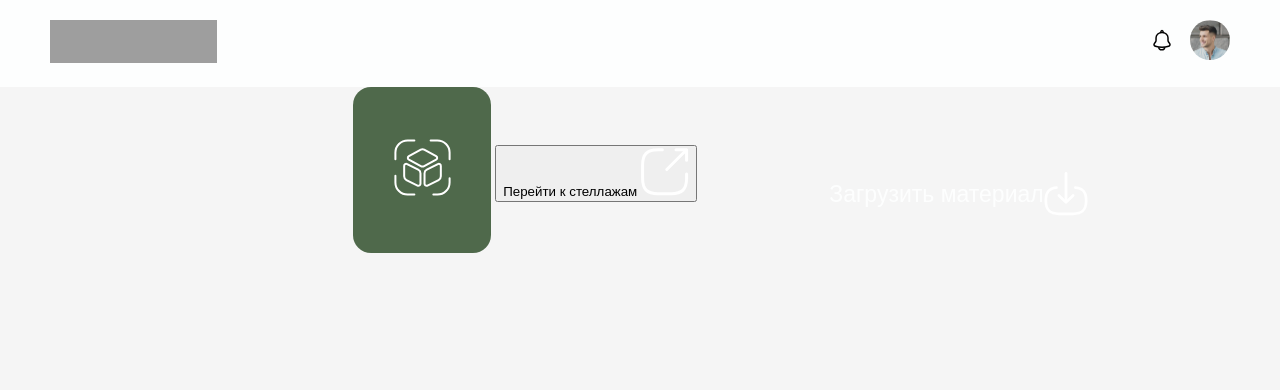
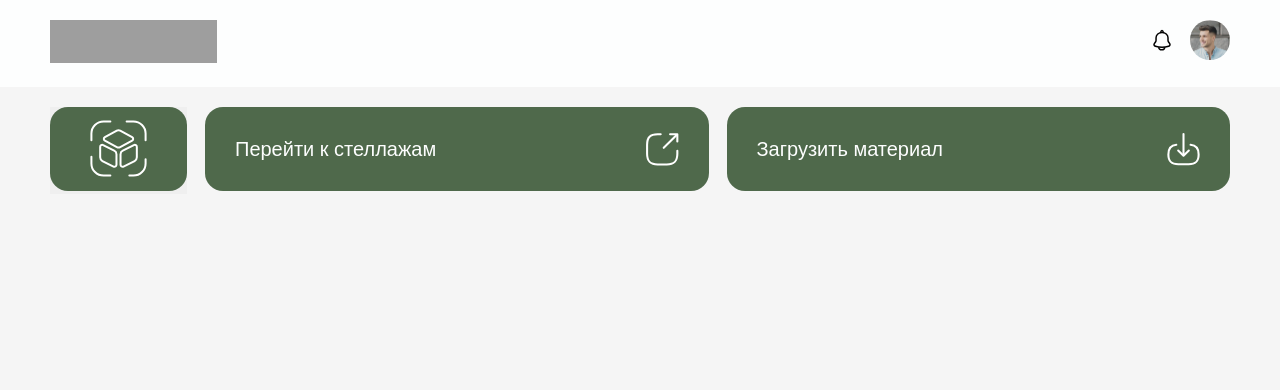
Before and after one commit to xJaSzyy/PineSnap, a Flask app: page / in a window 1280 px wide. Shown: the top 390 px of the page. Run offline with Flask 3, Linux system fonts and the light colour scheme; data that the repository does not hold is empty; grey boxes are pictures that could not be loaded.

Commit message:
Изменение расположение и стиль кнопок

```diff
--- a/static/css/style.css
+++ b/static/css/style.css
@@ -51,85 +51,91 @@ main{
   padding-bottom: 90px;
   display: flex;
   flex-direction: column;
-  align-items: flex-end;
+}
+
+nav{
+  display: flex;
+  margin-top: 20px;
 }
 
 button.btnDownload{
-width: 533px;
-  height: 166px;
-  background-color: rgba(255, 255, 255, 0);
+  width: 100%;
+  height: 84px;
   color: #FDFEFE;
-
+  background-color: #4f694b;
   border-radius: 18px;
   border: none;
   text-decoration: none;
-  font-size: 23px;
-  /* padding-left: 56px;
-  padding-right: 56px; */
-  text-align: right;
+  font-size: 20px;
   display: flex;
   align-items: center;
-  margin-top: 24px;
-  float: right;
-  justify-content: center;
-  align-items: center;
-  z-index: 2;
-}
+  cursor: pointer;
+  padding-left: 30px;
+  padding-right: 30px;
+  justify-content: space-between;
 
-img.backDown{
-  position: absolute;
-  margin-top: 190px;
-  z-index: 1;
-  width: 533px;
-  height: 166px;
-  border-radius: 18px;
-  border: none;
 }
 
 .btnDownload:hover {
   background-color: #5a6e57;
 }
 
-.btnDownload img {
-  width: 24px;
-  height: 24px;
-  margin-right: 10px;
+img.imgStelaz{
+  width: 33px;
+  height: 33px;
 }
 
-a{
-  text-decoration: none;
+button.linkStelaz{
+  width: 100%;
+  height: 84px;
   color: #FDFEFE;
-}
-
-img.imgDown{
-  height: 44px;
-  width: 44px;
-}
-
-button.model{
-  width: 138px;
-  height: 166px;
   background-color: #4f694b;
-  color: #FDFEFE;
   border-radius: 18px;
   border: none;
   text-decoration: none;
   font-size: 20px;
-
-  /* padding-left: 56px;
-  padding-right: 56px; */
-  /* text-align: right;
   display: flex;
   align-items: center;
-  margin-top: 24px;
-  float: right;
-  justify-content: center;
-  align-items: center; */
+  cursor: pointer;
+  padding-left: 30px;
+  padding-right: 30px;
+  justify-content: space-between;
+  margin-right: 18px;
+  margin-left: 18px;
 }
 
-.model:hover {
+.linkStelaz:hover {
   background-color: #5a6e57;
 }
+
+a{
+  color: #FDFEFE;
+}
+
+img.imgModel{
+  padding-left: 40px;
+  padding-right: 40px;
+  padding-top: 13px;
+  padding-bottom: 14px;
+  background-color: #4f694b;
+  border-radius: 18px;
+}
+
+button.model{
+  border: none;
+  padding: 0px;
+  margin: 0px;
+}
+
+img.imgDown{
+  height: 33px;
+  width: 33px;
+}
+
+img.imgModel:hover {
+  background-color: #5a6e57;
+}
+
 
 /* Экран загрузки */
 .LoadingScreen {
```
